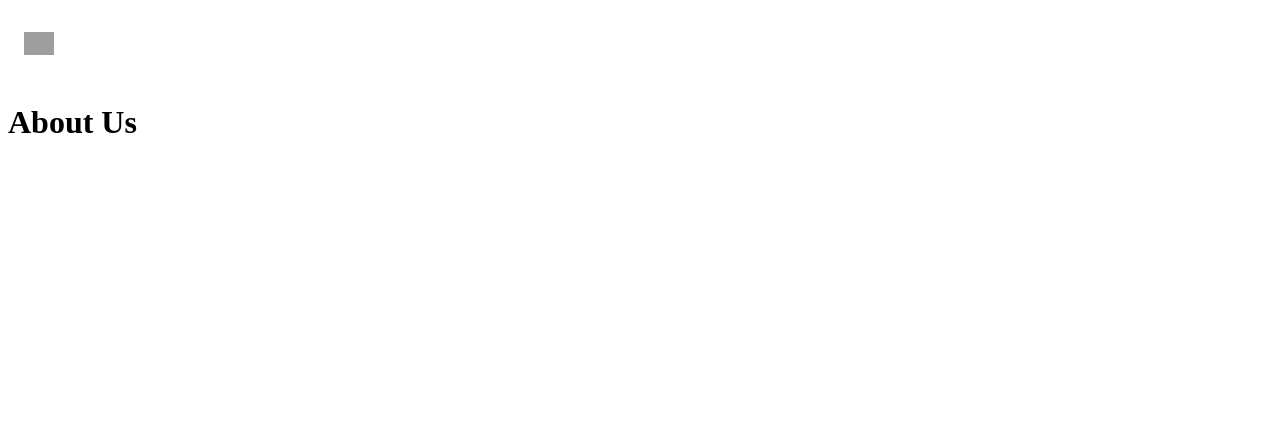
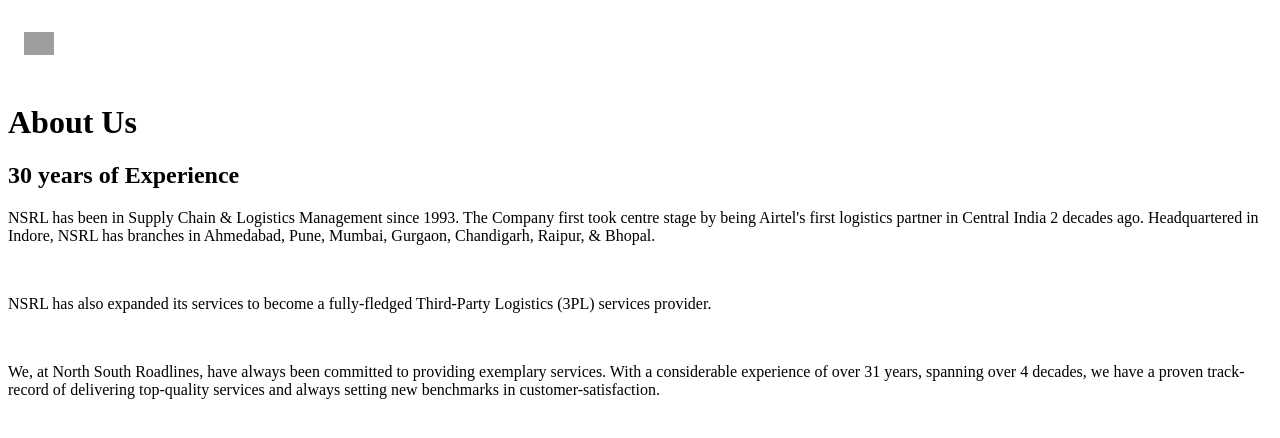
Before and after one commit to bharat-patodi/north-south-roadlines, a Next.js app: page /about in a window 1280 px wide. Shown: the top 438 px of the page. Built offline with nearby package versions, Linux system fonts and the light colour scheme; grey boxes are pictures that could not be loaded.

Commit message:
add copy to about from home page

```diff
--- a/pages/about.tsx
+++ b/pages/about.tsx
@@ -6,11 +6,34 @@ const About = () => {
     <>
       <Header />
       <main>
+        <div className="container">
           <h1>About Us</h1>
+          <h2>30 years of Experience</h2>
+          <p>
+            NSRL has been in Supply Chain & Logistics Management since 1993. The
+            Company first took centre stage by being Airtel&apos;s first
+            logistics partner in Central India 2 decades ago. Headquartered in
+            Indore, NSRL has branches in Ahmedabad, Pune, Mumbai, Gurgaon,
+            Chandigarh, Raipur, & Bhopal.
+          </p>
+          <br />
+          <p>
+            NSRL has also expanded its services to become a fully-fledged
+            Third-Party Logistics (3PL) services provider.
+          </p>
+          <br />
+          <p>
+            We, at North South Roadlines, have always been committed to
+            providing exemplary services. With a considerable experience of over
+            31 years, spanning over 4 decades, we have a proven track-record of
+            delivering top-quality services and always setting new benchmarks in
+            customer-satisfaction.
+          </p>
+        </div>
       </main>
       <Footer />
     </>
   );
-}
+};
 
 export default About;
```
Lines whose indentation alone changed are shown as unchanged.
